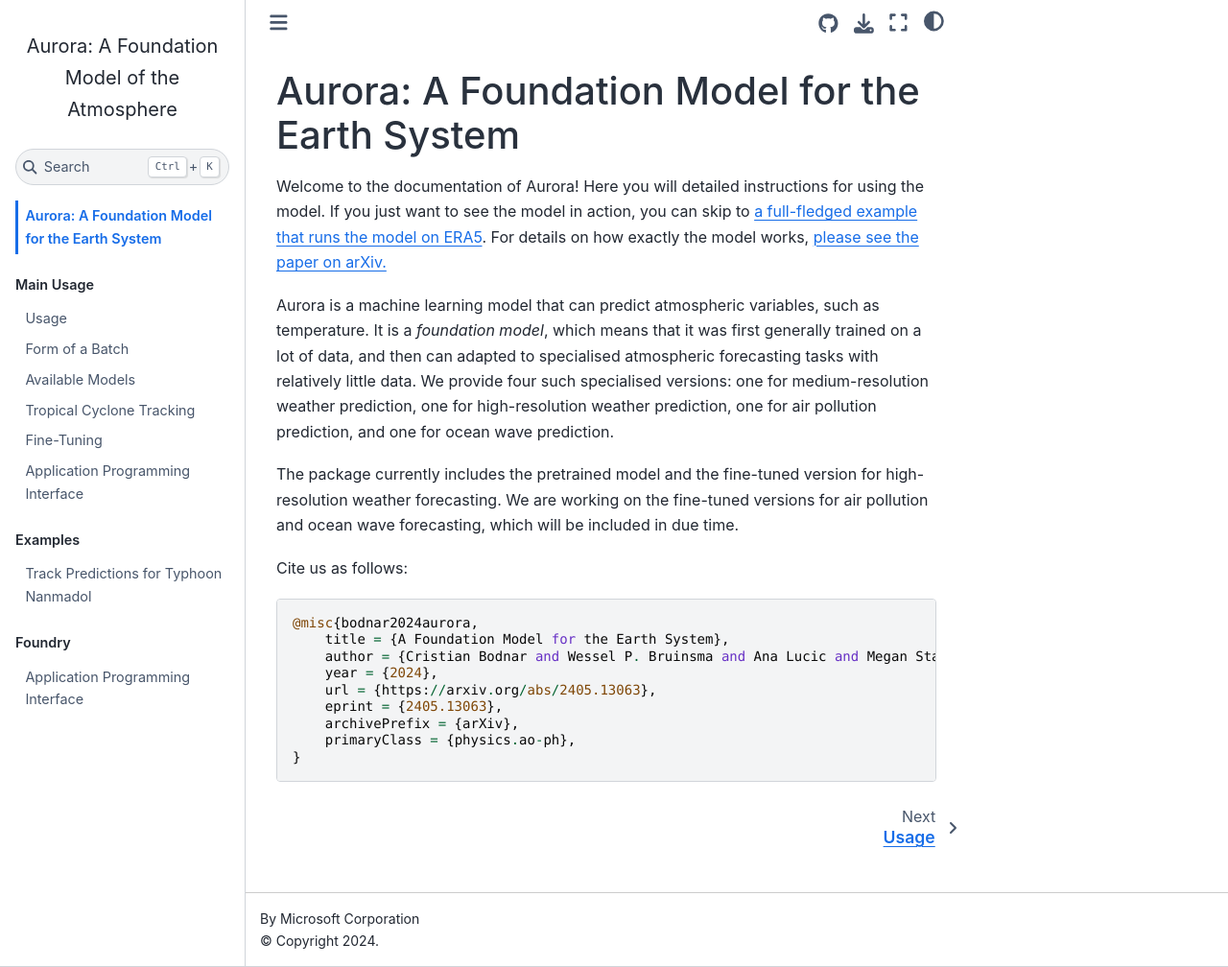
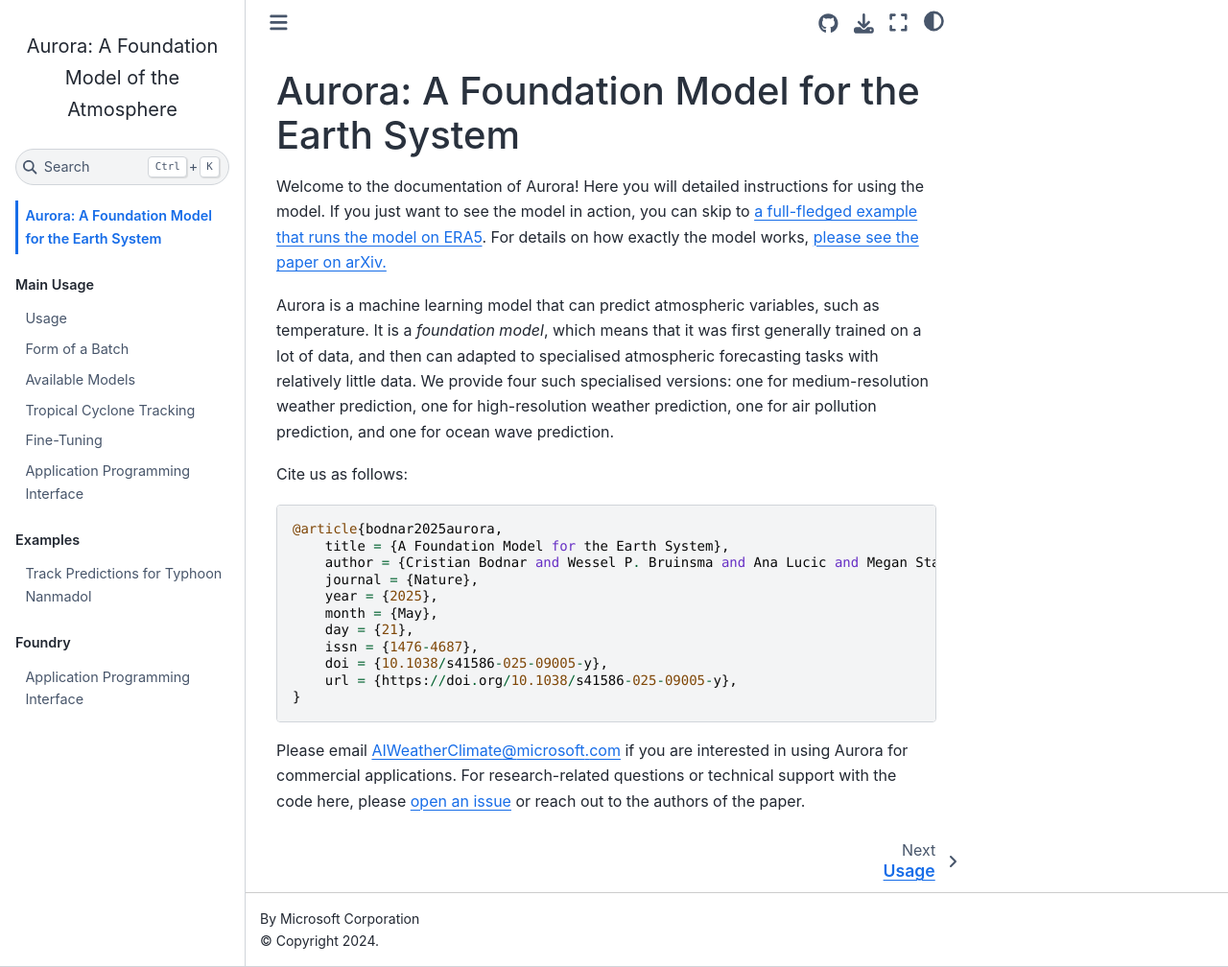
Before and after one commit to microsoft/aurora, a Jupyter Book: the page built from docs/intro.md, in a window 1280 px wide and 1008 px high. Shown: the whole window at 96% size. Built offline with Jupyter Book 1.0.4 settings and Sphinx 7.4.7 and the Sphinx Book theme 1.1.4, drawn with Linux system fonts in a browser that asks for light colours; pages that are not in the unit, such as notebooks, are missing from menus.

Commit message:
Adjust notices (#91)
* Adjust notices

* Update citations

* Add missing space

* Improve writing

````diff
--- a/docs/intro.md
+++ b/docs/intro.md
@@ -14,19 +14,24 @@
 one for air pollution prediction,
 and one for ocean wave prediction.
 
-The package currently includes the pretrained model and the fine-tuned version for high-resolution weather forecasting.
-We are working on the fine-tuned versions for air pollution and ocean wave forecasting, which will be included in due time.
-
 Cite us as follows:
 
 ```
-@misc{bodnar2024aurora,
+@article{bodnar2025aurora,
     title = {A Foundation Model for the Earth System},
     author = {Cristian Bodnar and Wessel P. Bruinsma and Ana Lucic and Megan Stanley and Anna Allen and Johannes Brandstetter and Patrick Garvan and Maik Riechert and Jonathan A. Weyn and Haiyu Dong and Jayesh K. Gupta and Kit Thambiratnam and Alexander T. Archibald and Chun-Chieh Wu and Elizabeth Heider and Max Welling and Richard E. Turner and Paris Perdikaris},
-    year = {2024},
-    url = {https://arxiv.org/abs/2405.13063},
-    eprint = {2405.13063},
-    archivePrefix = {arXiv},
-    primaryClass = {physics.ao-ph},
+    journal = {Nature},
+    year = {2025},
+    month = {May},
+    day = {21},
+    issn = {1476-4687},
+    doi = {10.1038/s41586-025-09005-y},
+    url = {https://doi.org/10.1038/s41586-025-09005-y},
 }
 ```
+
+Please email [AIWeatherClimate@microsoft.com](mailto:AIWeatherClimate@microsoft.com)
+if you are interested in using Aurora for commercial applications.
+For research-related questions or technical support with the code here,
+please [open an issue](https://github.com/microsoft/aurora/issues/new/choose)
+or reach out to the authors of the paper.
````
Also changed, not shown: README.md (+21 -15 lines).
